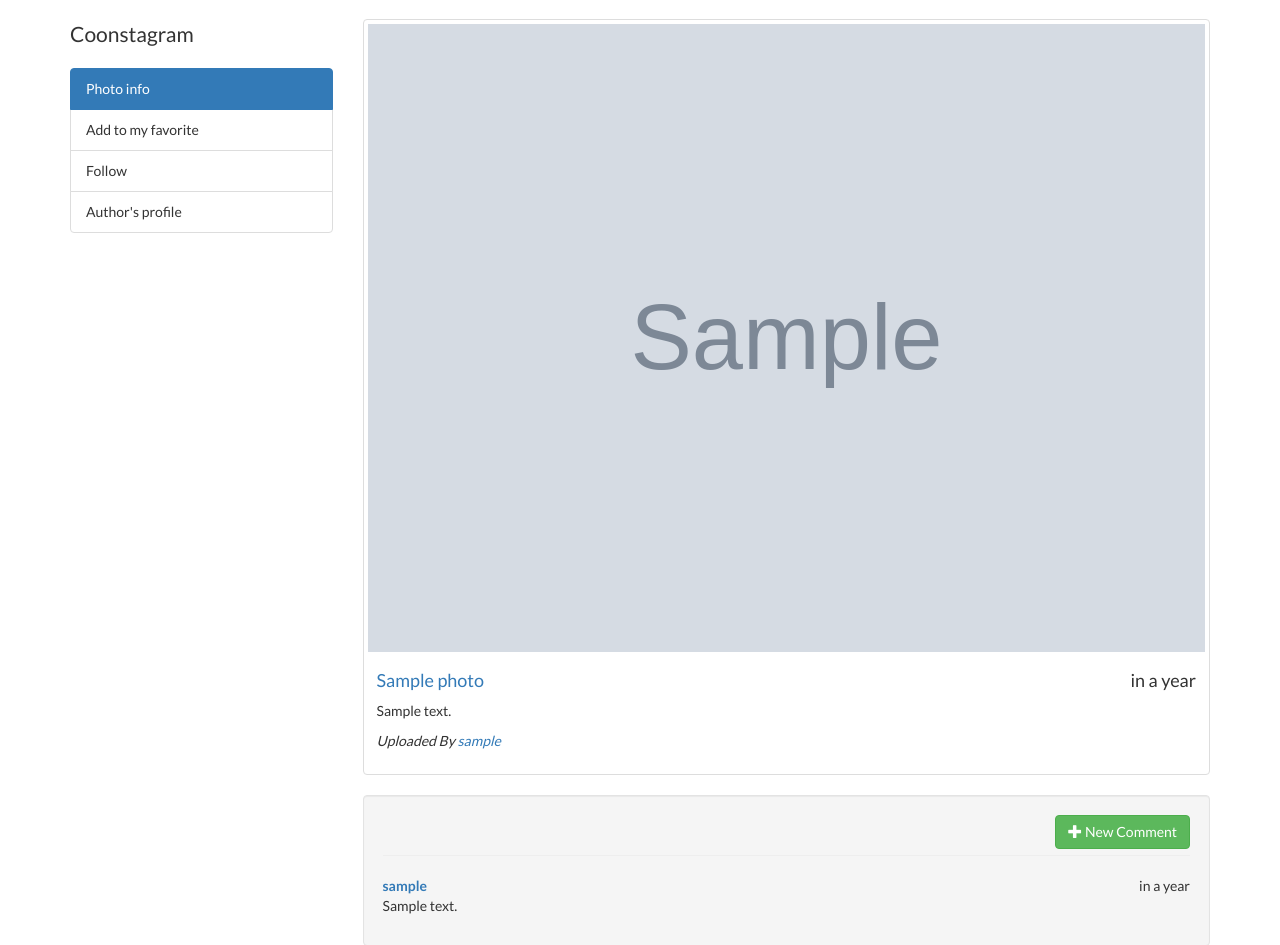
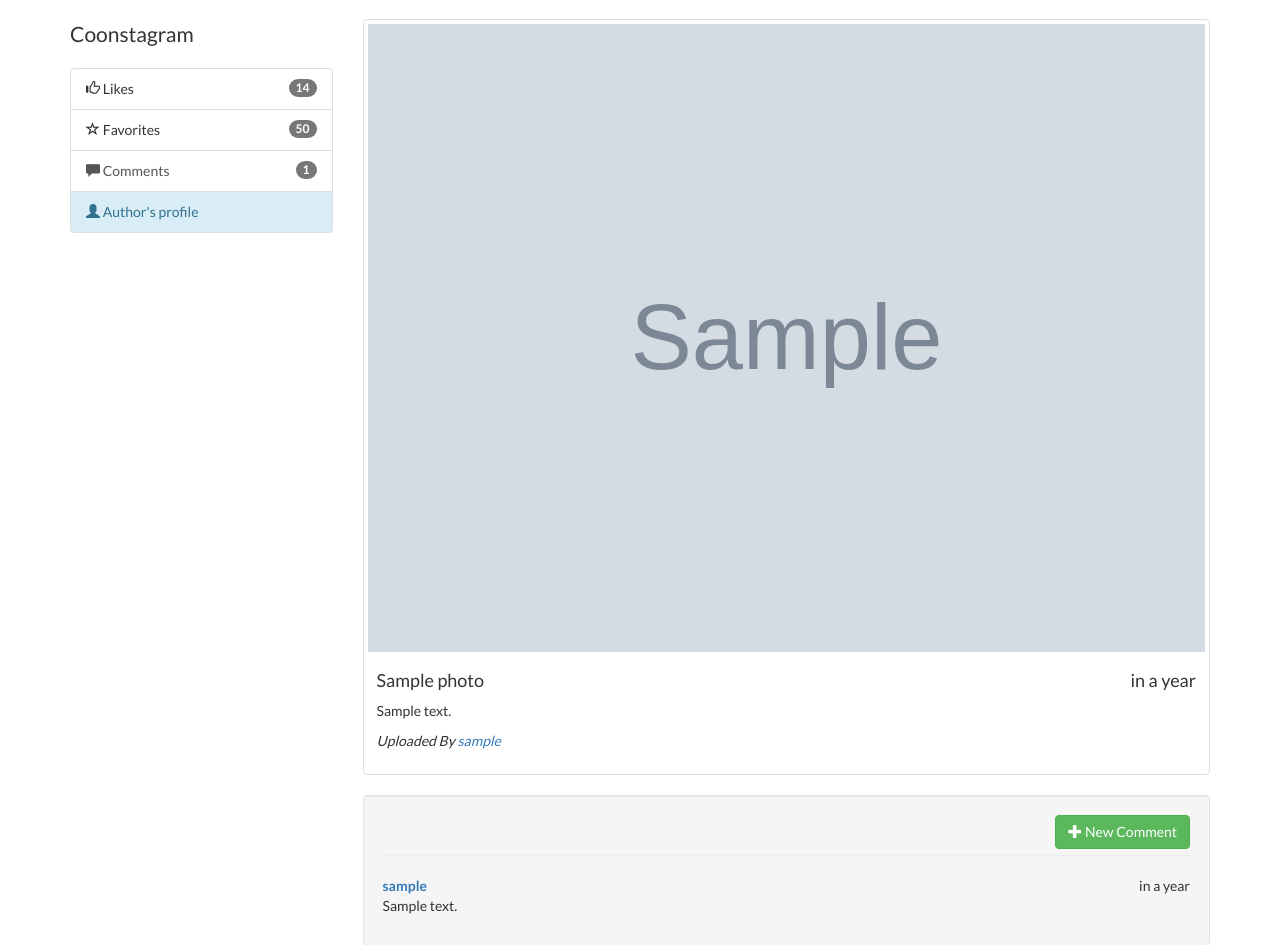
Before and after one commit to yanghwai/coonstagram, a Node server app: page /photos/600000000000000000000001 in a window 1280 px wide. Shown: the part 51-996 px from the top of the page. Run offline with Node 20, Linux system fonts and the light colour scheme; tables that the repository leaves empty hold one stand-in row (values such as "Sample post"); grey boxes marked "Sample" are stand-in pictures; some libraries are stand-ins or nearby versions.

Commit message:
Add image upload feature

```diff
--- a/models/photo.js
+++ b/models/photo.js
@@ -4,6 +4,7 @@ const mongoose = require("mongoose");
 const photoSchema = new mongoose.Schema({
     name: String,
     image: String,
+    cloudId: String,
     description: String,
     author: {
         id: {
--- a/package.json
+++ b/package.json
@@ -10,8 +10,10 @@
   "license": "ISC",
   "dependencies": {
     "body-parser": "^1.18.3",
+    "cloudinary": "^1.11.0",
     "connect-flash": "^0.1.1",
     "crypto-promise": "^2.1.0",
+    "dotenv": "^6.0.0",
     "ejs": "^2.6.1",
     "express": "^4.16.3",
     "express-sanitizer": "^1.0.4",
@@ -19,6 +21,7 @@
     "method-override": "^3.0.0",
     "moment": "^2.22.2",
     "mongoose": "^5.2.6",
+    "multer": "^1.3.1",
     "nodemailer": "^4.6.7",
     "passport": "^0.4.0",
     "passport-local": "^1.0.0",
--- a/routes/photos.js
+++ b/routes/photos.js
@@ -1,8 +1,36 @@
 const express = require("express"),
       router = express.Router(),
       Photo = require("../models/photo"),
-      middleware = require("../middleware"); //automatically require index.js in this folder
+      middleware = require("../middleware"), //automatically require index.js in this folder
+      multer = require("multer"),
+      cloudinary = require("cloudinary");
 
+
+require("dotenv").config();
+
+
+const storage = multer.diskStorage({
+    filename: function(req, file, callback){
+        callback(null, Date.now() + file.originalname);
+    }
+});
+
+const imageFilter = function(req, file, cb){
+    // accept image files only
+    if (!file.originalname.match(/\.(jpg|jpeg|png|gif)$/i)) {
+        return cb(new Error('Only image files are allowed!'), false);
+    }
+    cb(null, true);
+};
+
+const upload = multer({storage: storage, fileFilter: imageFilter});
+
+
+cloudinary.config({
+    cloud_name: 'dwf6x1ohn',
+    api_key: process.env.cloudinary_api_key,
+    api_secret: process.env.cloudinary_api_secret
+});
 
 const isLoggedIn = middleware.isLoggedIn,
       checkPhotoOwnership = middleware.checkPhotoOwnership;
@@ -37,23 +65,34 @@ router.get("/new", isLoggedIn,(req, res)=>{
 
 
 // 3.CREATE - add photo to DB
-router.post("/", isLoggedIn, (req, res) =>{
-    let newphoto = req.body.photo;
-    newphoto.author = {
+router.post("/", isLoggedIn, upload.single("image"), (req, res) =>{
+    cloudinary.v2.uploader.upload(req.file.path, (err,result)=>{
+        if(err){
+            console.log(err);
+            req.flash("danger", err.message);
+            return res.redirect('back');
+        }
+        // add cloudinary url for the image
+        let newPhoto = req.body.photo;
+        newPhoto.image = result.secure_url;
+        newPhoto.cloudId = result.public_id;
+        newPhoto.author = {
             id: req.user._id,
             username: req.user.username
         };
 
-    Photo.create(newphoto, (err, newData) =>{
+        Photo.create(newPhoto, (err, thePhoto) =>{
             if(err){
                 console.log(err);
+                req.flash('danger', err.message);
+                return res.redirect('back');
             } else{
-            console.log("New photo created!");
-            console.log(newData);
                 req.flash("success", "Successfully uploaded!");
-            res.redirect("/photos");
+                res.redirect("/photos/"+ thePhoto._id);
             }
         });
+    });
+
 });
 
 
@@ -90,15 +129,21 @@ router.put("/:id", checkPhotoOwnership, (req, res)=>{
 
 
 //7.DESTROY
-router.delete("/:id", checkPhotoOwnership, (req, res)=>{
-    Photo.findByIdAndRemove(req.params.id, (err)=>{
-        if(err){
-            res.send(err.message);
+router.delete("/:id", checkPhotoOwnership, async(req, res)=>{
+
+    try{
+        let thePhoto = await Photo.findById(req.params.id).exec();
+        if(thePhoto.cloudId)
+            await cloudinary.v2.uploader.destroy(thePhoto.cloudId); //remove from cloudinary
+        thePhoto.remove();
+        req.flash("success", "Photo successfully deleted!");
+        res.redirect("/photos");
+
+    } catch(err){
+        console.log(err);
+        req.flash("danger", err.message);
+        return res.redirect("back");
     }
-        else{
-            res.redirect("/photos");
-        }
-    });
 });
 
 
--- a/views/photos/edit.ejs
+++ b/views/photos/edit.ejs
@@ -8,9 +8,6 @@
             <form action="/photos/<%=photo._id%>?_method=PUT" method="POST">
                 <div class="form-group">
                    <input class="form-control" type="text" name="photo[name]" value="<%=photo.name%>">
-                </div>
-                <div class="form-group">
-                    <input class="form-control" type="text" name="photo[image]" value="<%=photo.image%>">
                 </div>
                 <div class="form-group">
                     <input class="form-control" type="text" name="photo[description]" value="<%=photo.description%>">
--- a/views/photos/new.ejs
+++ b/views/photos/new.ejs
@@ -5,12 +5,13 @@
     <div class="row">
         <h1 style="text-align: center">Upload a New Photo</h1>
         <div style="width: 30%; margin: 30px auto">
-            <form action="/photos" method="POST">
+            <form action="/photos" method="POST" enctype="multipart/form-data">
                 <div class="form-group">
                    <input class="form-control" type="text" name="photo[name]" placeholder="name">
                 </div>
                 <div class="form-group">
-                    <input class="form-control" type="text" name="photo[image]" placeholder="url">
+                    <input type="file" id="image" name="image" accept="image/*" required>
+                    <!-- <input class="form-control" type="text" name="photo[image]" placeholder="url"> -->
                 </div>
                 <div class="form-group">
                     <input class="form-control" type="text" name="photo[description]" placeholder="description">
--- a/views/photos/show.ejs
+++ b/views/photos/show.ejs
@@ -6,10 +6,18 @@
     <div class="col-sm-3">
       <p class="lead">Coonstagram</p>
       <div class="list-group">
-        <li class="list-group-item active">Photo info</li>
-        <li class="list-group-item">Add to my favorite</li>
-        <li class="list-group-item">Follow</li>
-        <li class="list-group-item">Author's profile</li>
+        <li class="list-group-item">
+          <span class="glyphicon glyphicon-thumbs-up"></span> Likes<span class="badge">14</span>
+        </li>
+        <li class="list-group-item">
+          <span class="glyphicon glyphicon-star-empty"></span> Favorites<span class="badge">50</span>
+        </li>
+        <a class="list-group-item" href="/photos/<%=photo._id%>/comments/new">
+          <span class="glyphicon glyphicon-comment"></span> Comments<span class="badge"><%=photo.comments.length%></span>
+        </li>
+        <a class="list-group-item list-group-item-info" href="/users/<%=photo.author.id%>">
+          <span class="glyphicon glyphicon-user"></span> Author's profile
+        </a>
       </div>
     </div>
     <div class="col-sm-9">
@@ -17,7 +25,7 @@
         <img class="img-responsive" src="<%= photo.image%>">
         <div class="caption-full">
           <h4 class="pull-right"><%=moment(photo.created).fromNow()%></h4>
-          <h4><a href="#"><%= photo.name%></a></h4>
+          <h4><%= photo.name%></h4>
           <p><%= photo.description%></p>
           <p>
             <em>Uploaded By
```
Also changed, not shown: routes/index.js (+8 -5 lines), 1 other file. Lines whose indentation alone changed are shown as unchanged.
